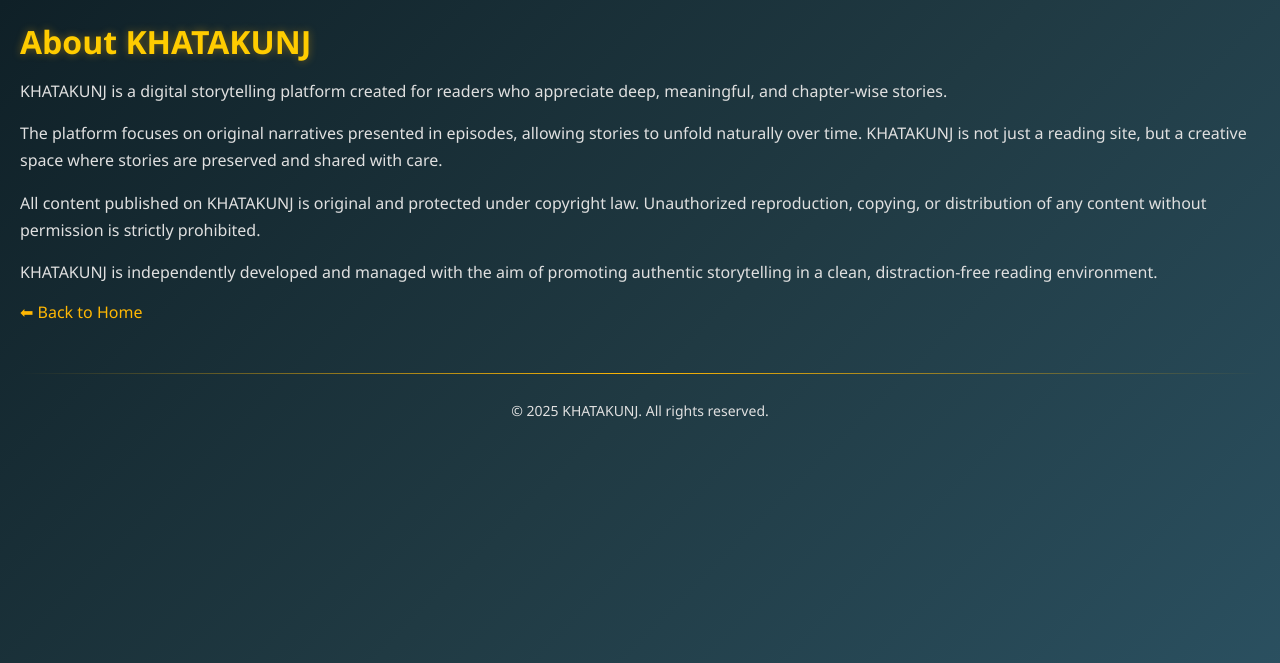
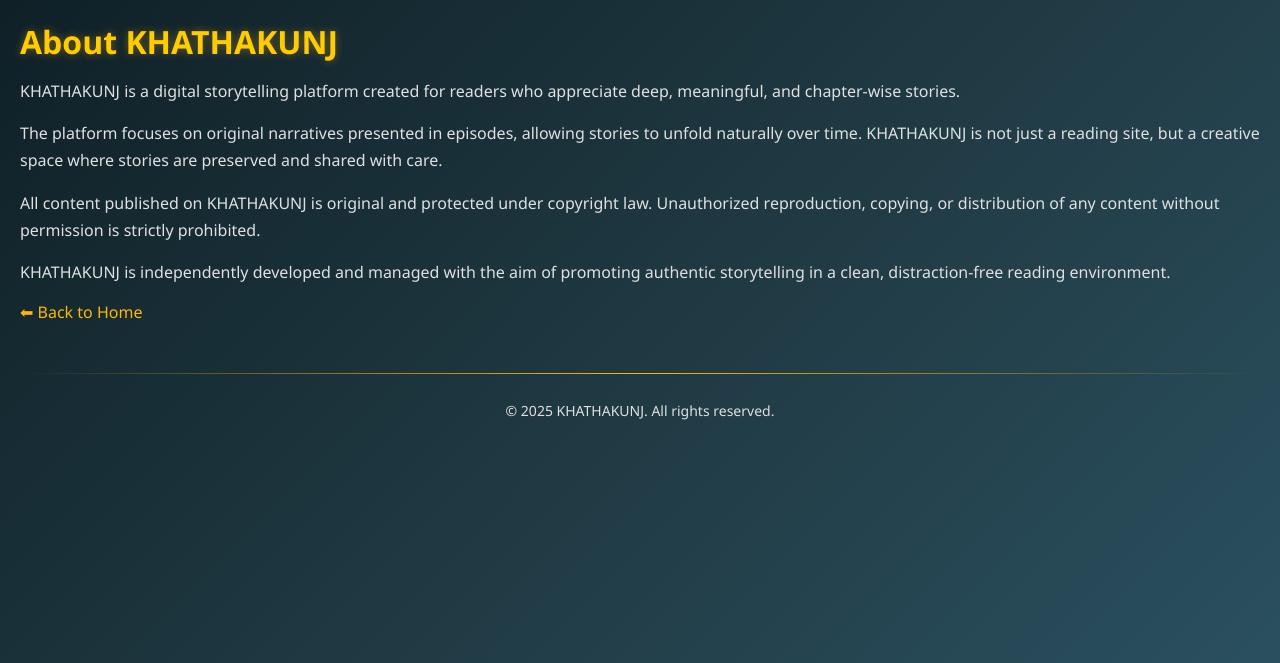
Before and after one commit to prajwalnaik01-png/khathakunj, a Flask app: page /about in a window 1280 px wide. Shown: the top 663 px of the page. Run offline with Flask 3, Linux system fonts and the light colour scheme.

Commit message:
Update about.html

```diff
--- a/templates/about.html
+++ b/templates/about.html
@@ -1,32 +1,32 @@
 <!DOCTYPE html>
 <html>
 <head>
-  <title>About KHATAKUNJ</title>
+  <title>About KHATHAKUNJ</title>
   <link rel="stylesheet" href="/static/style.css">
 </head>
 <body>
 
-<h1>About KHATAKUNJ</h1>
+<h1>About KHATHAKUNJ</h1>
 
 <p>
-KHATAKUNJ is a digital storytelling platform created for readers who appreciate
+KHATHAKUNJ is a digital storytelling platform created for readers who appreciate
 deep, meaningful, and chapter-wise stories.
 </p>
 
 <p>
 The platform focuses on original narratives presented in episodes, allowing
-stories to unfold naturally over time. KHATAKUNJ is not just a reading site,
+stories to unfold naturally over time. KHATHAKUNJ is not just a reading site,
 but a creative space where stories are preserved and shared with care.
 </p>
 
 <p>
-All content published on KHATAKUNJ is original and protected under copyright law.
+All content published on KHATHAKUNJ is original and protected under copyright law.
 Unauthorized reproduction, copying, or distribution of any content without
 permission is strictly prohibited.
 </p>
 
 <p>
-KHATAKUNJ is independently developed and managed with the aim of promoting
+KHATHAKUNJ is independently developed and managed with the aim of promoting
 authentic storytelling in a clean, distraction-free reading environment.
 </p>
 
@@ -34,7 +34,7 @@ authentic storytelling in a clean, distraction-free reading environment.
 
 <footer>
   <hr>
-  <p>© 2025 KHATAKUNJ. All rights reserved.</p>
+  <p>© 2025 KHATHAKUNJ. All rights reserved.</p>
 </footer>
 
 </body>
```
